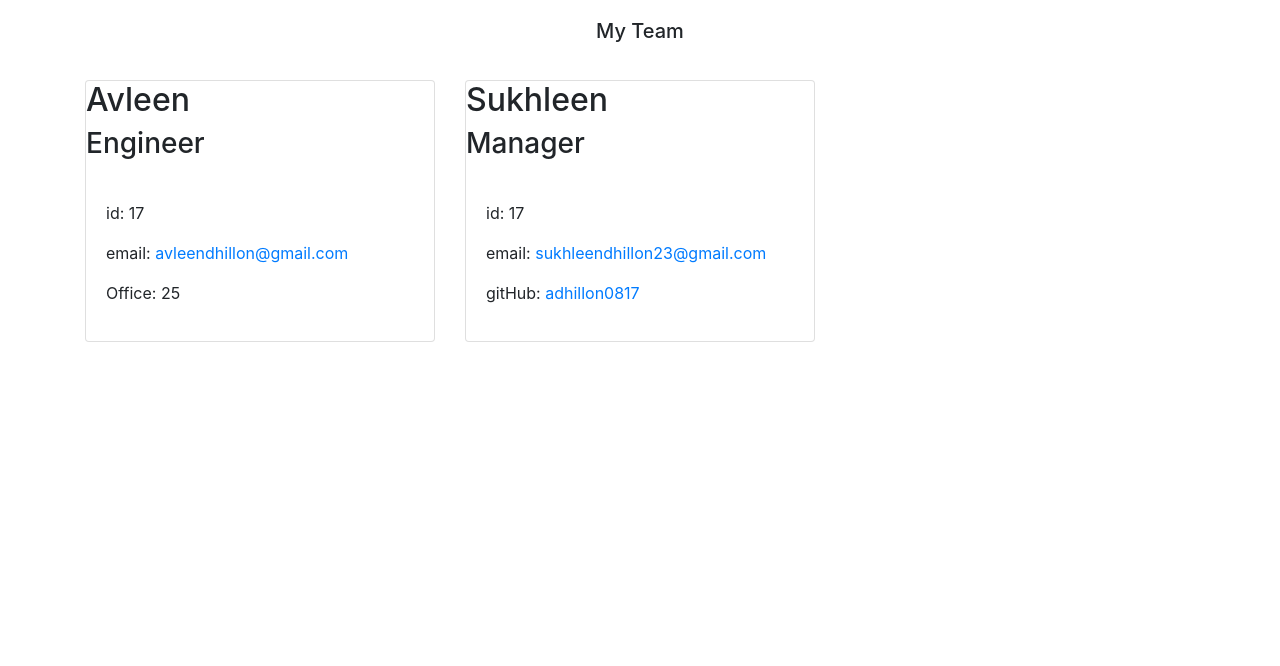
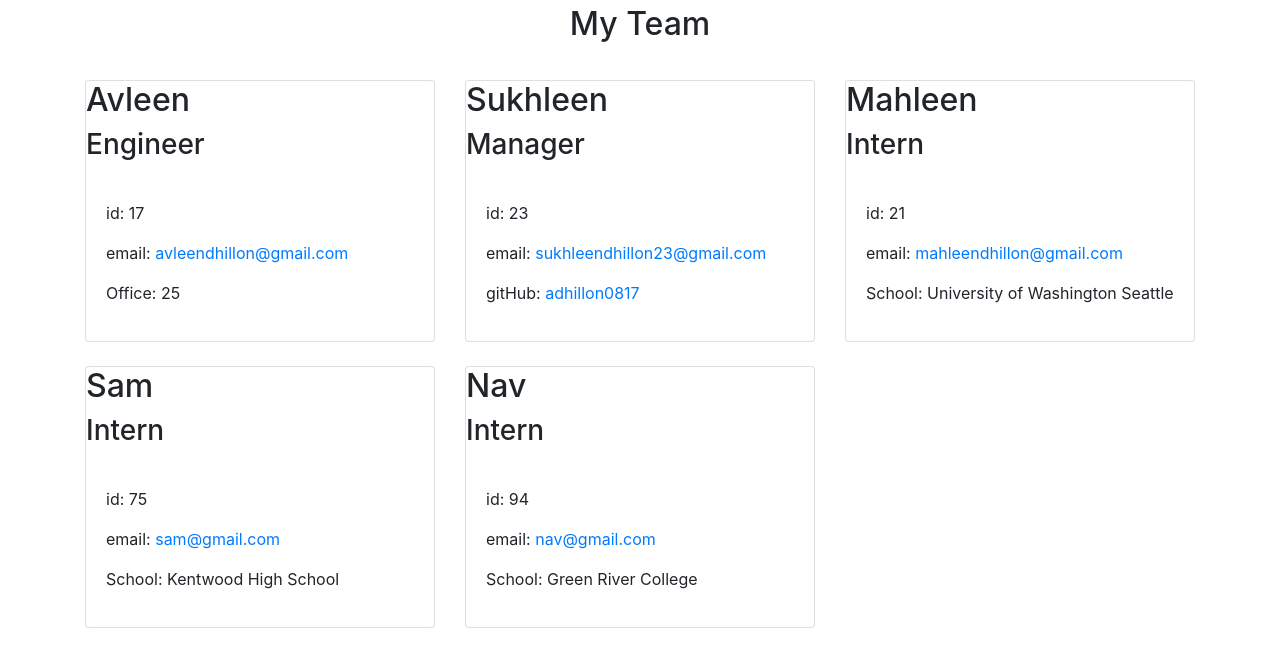
Before and after one commit to adhillon0817/TeamBio, a website: page team.html in a window 1280 px wide. Drawn offline with nearby package versions, Linux system fonts and the light colour scheme; files that its build step writes are made by us from their sources.

Commit message:
added 5 cards total

```diff
--- a/team.html
+++ b/team.html
@@ -5,7 +5,7 @@
       <meta name="viewport" content="width=device-width, initial-scale=1.0">
       <title>Team Profile</title>
       <link rel="stylesheet" href="https://stackpath.bootstrapcdn.com/bootstrap/4.5.0/css/bootstrap.min.css" integrity="sha384-9aIt2nRpC12Uk9gS9baDl411NQApFmC26EwAOH8WgZl5MYYxFfc+NcPb1dKGj7Sk" crossorigin="anonymous">
-      <link rel="stylesheet" href="style.css">
+      <link rel="stylesheet" href="../dist/style.css">
   </head>
 
   <body>
@@ -39,13 +39,55 @@
                             <h3>Manager</h3>
                         </div>
                         <div class="card-body">
-                            <p class="id">id: 17</p>
+                            <p class="id">id: 23</p>
                             <p class="email">email: <a href="sukhleendhillon23@gmail.com">sukhleendhillon23@gmail.com</a></p>
                             <p class="gitHub">gitHub: <a href="https://github.com/adhillon0817">adhillon0817</a></p>
                         </div>
                     </div>
                 </div>
 
+
+                <div class="col-4 mt-4">
+                    <div class="card h-100">
+                        <div class="card-title">
+                            <h2>Mahleen</h2>
+                            <h3>Intern</h3>
+                        </div>
+                        <div class="card-body">
+                            <p class="id">id: 21</p>
+                            <p class="email">email: <a href="mahleendhillon@gmail.com">mahleendhillon@gmail.com</a></p>
+                            <p class="school">School: University of Washington Seattle</p>
+                        </div>
+                    </div>
+                </div>
+
+                <div class="col-4 mt-4">
+                    <div class="card h-100">
+                        <div class="card-title">
+                            <h2>Sam</h2>
+                            <h3>Intern</h3>
+                        </div>
+                        <div class="card-body">
+                            <p class="id">id: 75</p>
+                            <p class="email">email: <a href="sam@gmail.com">sam@gmail.com</a></p>
+                            <p class="school">School: Kentwood High School</p>
+                        </div>
+                    </div>
+                </div>
+
+                <div class="col-4 mt-4">
+                    <div class="card h-100">
+                        <div class="card-title">
+                            <h2>Nav</h2>
+                            <h3>Intern</h3>
+                        </div>
+                        <div class="card-body">
+                            <p class="id">id: 94</p>
+                            <p class="email">email: <a href="nav@gmail.com">nav@gmail.com</a></p>
+                            <p class="school">School: Green River College</p>
+                        </div>
+                    </div>
+                </div>
 
 
 
```
Also changed, not shown: README.md, dist/style.css.
